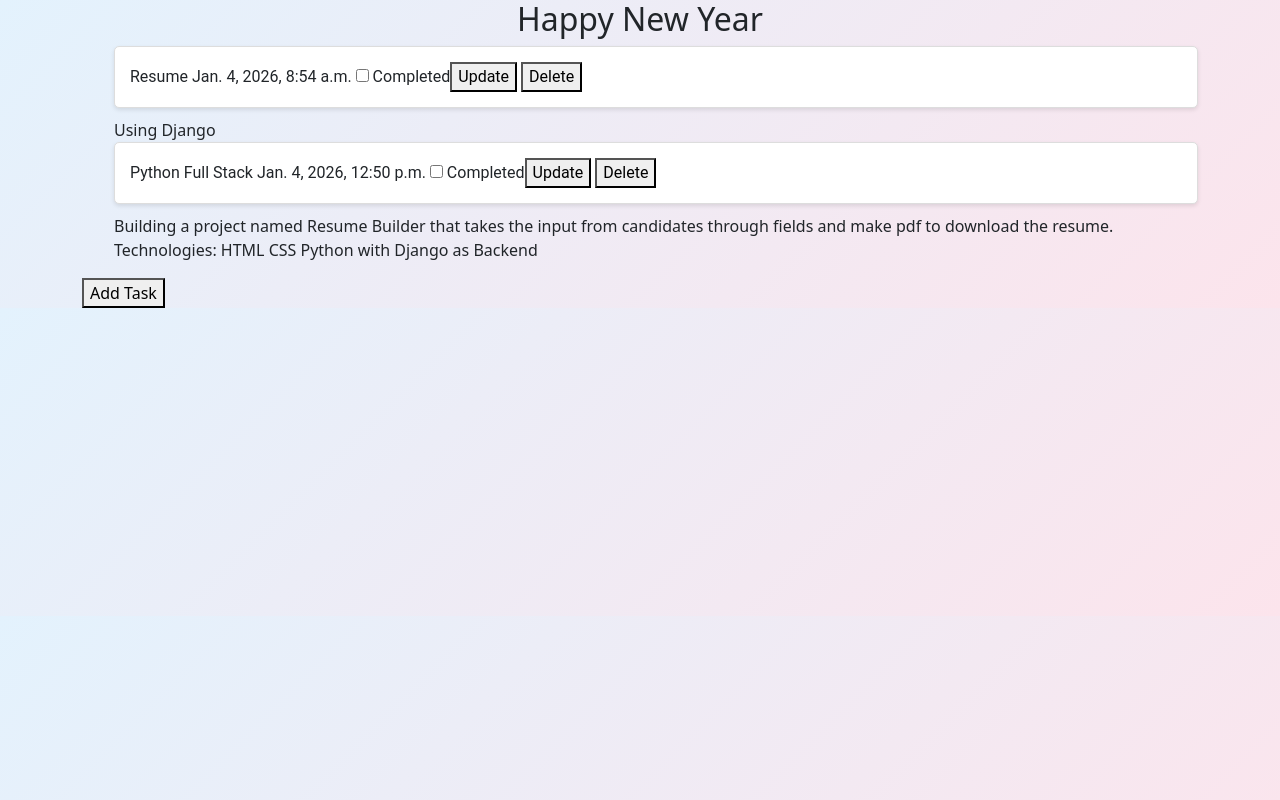
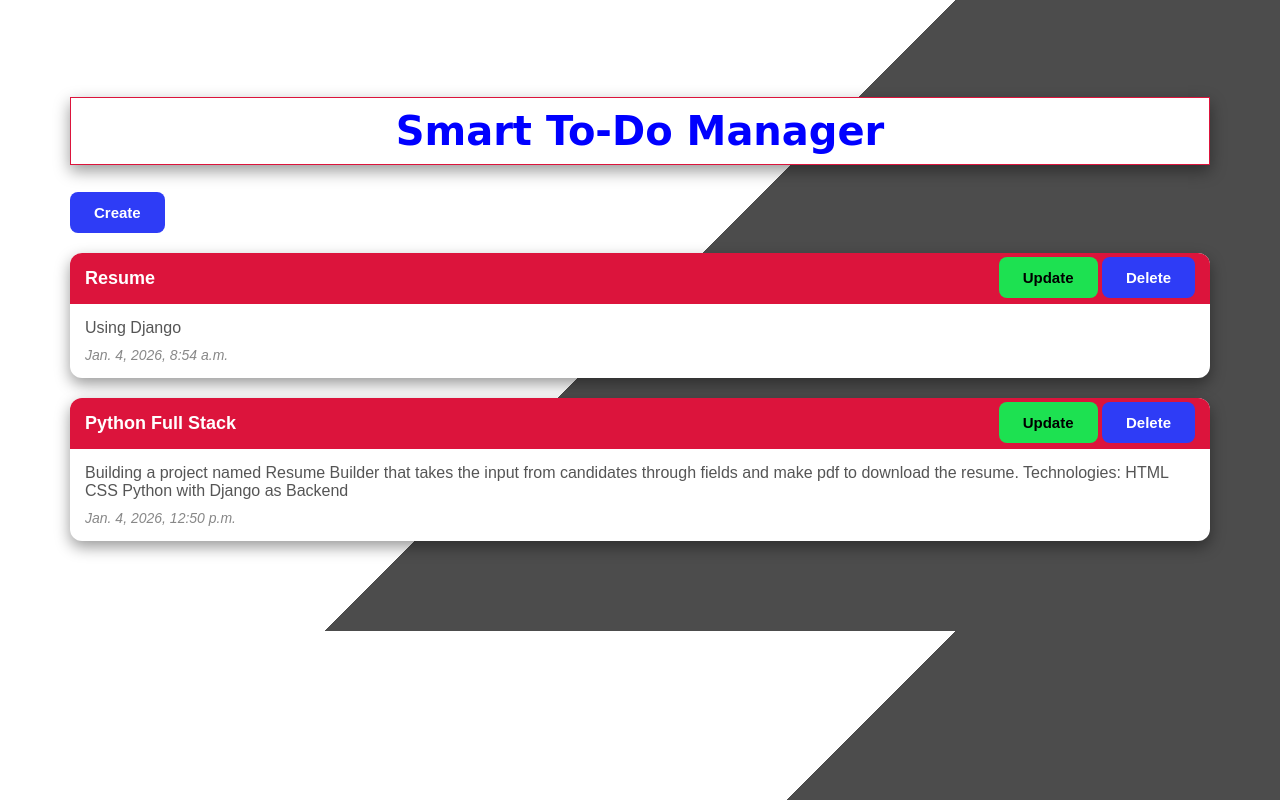
Before and after one commit to KPAVANTEJA/Todo_Django, a Django app: page / in a window 1280 px wide. Run offline with Django 5.2, Linux system fonts and the light colour scheme; data comes from the database, SQL or seed files in the repository; both versions use the stored data as it was after the commit.

Commit message:
Added Styles to the application

```diff
--- a/static/css/style.css
+++ /dev/null
@@ -1,21 +0,0 @@
-body{
-        font-family: "Roboto", sans-serif;
-        background: linear-gradient(135deg, #e3f2fd, #fce4ec);
-        color: #333;
-    }
-    h2 {
-        font-weight: bold;
-        text-align: center;
-        margin: 20px;
-    }
-    li {
-        background: #ffffff;
-        border: 1px solid #ddd;
-        border-radius: 5px;
-        font-family: "Roboto", sans-serif;
-        padding: 15px;
-
-        list-style: none;
-        margin-bottom: 10px;
-        box-shadow: 0 2px 4px rgba(0, 0, 0, 0.1);
-    }
--- /dev/null
+++ b/static/style.css
@@ -0,0 +1,208 @@
+body{
+  font-family: 'Poppins', sans-serif;
+  background: linear-gradient(135deg, rgba(255,255,255,0.7) 50%, rgba(0,0,0,0.7) 50%);
+  margin: 0;
+  padding: 70px;
+}
+.page-title{
+  background-color: white;
+  border: 1px solid crimson;
+  box-shadow: 0 6px 15px rgba(0,0,0,.4);
+  overflow: hidden;
+  padding: 10px;
+  text-align: center;
+  font-family: Brush Script MT, Brush Script Std, cursive;
+  font-size: 40px;
+  color: blue;
+  animation: slideDown 1s ease-out;
+}
+.page-title:hover {
+  color: crimson;
+  transform: scale(1.05);
+  transition: 0.3s;
+}
+.btn {
+  padding: 10px 20px;
+  border-radius: 8px;
+  border: none;
+  font-size: 15px;
+  cursor: pointer;
+  font-weight: 600;
+  transition: background-color 0.3s ease, transform 0.2s ease;
+}
+.btn-create {
+  background-color: rgb(46, 60, 246);
+  color: white;
+}
+.btn-create:hover {
+  background-color: crimson;
+  color : white;
+  transform: scale(1.05);
+}
+.btn-update {
+  background-color: #1de151;
+  color: black;
+  text-decoration: none;
+}
+.btn-update:hover {
+  background-color: rgb(46, 60, 246);
+  color: white;
+  transform: scale(1.05);
+}
+.btn-delete {
+  background-color: rgb(46, 60, 246);
+  color: white;
+  text-decoration: none;
+}
+.btn-delete:hover {
+  background-color: #1de151;
+  color: black;
+  transform: scale(1.05);
+}
+.card {
+  background: white;
+  border-radius: 12px;
+  margin: 20px 0;
+  box-shadow: 0 6px 15px rgba(0,0,0,0.4);
+  overflow: hidden;
+  animation: fadeInUp 0.8s ease;
+  transition: transform 0.3s ease, box-shadow 0.3s ease;
+}
+.card:hover {
+  transform: scale(1.03);
+  box-shadow: 0 10px 20px rgba(0,0,0,0.2);
+}
+.card-header {
+  display: flex;
+  justify-content: space-between;
+  align-items: center;
+  padding: 15px;
+  background-color: crimson ;
+  color: white;
+  animation: pulseHeader 3s infinite;
+}
+.todo-title {
+  font-size: 18px;
+  font-weight: bold;
+}
+.card-body {
+  padding: 15px;
+  color: #555;
+  animation: fadeIn 1.2s ease;
+}
+.todo-description {
+  margin-bottom: 10px;
+  transition: transform 0.3s ease;
+}
+.todo-description:hover {
+  transform: translateX(5px);
+  color: #000;
+}
+.todo-date {
+  font-size: 14px;
+  color: #888;
+  transition: opacity 0.3s ease;
+}
+.todo-date:hover {
+  opacity: 0.7;
+}
+@keyframes fadeInUp {
+  from { opacity: 0; transform: translateY(20px); }
+  to { opacity: 1; transform: translateY(0); }
+}
+@keyframes slideDown {
+  from { opacity: 0; transform: translateY(-30px); }
+  to { opacity: 1; transform: translateY(0); }
+}
+@keyframes pulseHeader {
+  0% { background-position: 0% 50%; }
+  50% { background-position: 100% 50%; }
+  100% { background-position: 0% 50%; }
+}
+@keyframes fadeOut { from { opacity: 1; } to { opacity: 0; } }
+@keyframes fadeIn  { from { opacity: 0; } to { opacity: 1; } }
+
+/*This is form page*/
+.task-form-container {
+  max-width: 600px;
+  margin: 50px auto;
+  padding: 30px;
+  background: crimson;
+  border-radius: 12px;
+  box-shadow: 0 8px 20px rgb(228, 13, 42);
+  animation: fadeInUp 1s ease;
+}
+.form-title {
+  text-align: center;
+  font-size: 2rem;
+  color: white;
+  margin-bottom: 20px;
+  animation: slideDown 1s ease;
+}
+.form-title:hover {
+  color: rgb(46, 60, 246);
+  transform: scale(1.05);
+  transition: 0.3s;
+}
+.form-group {
+  margin-bottom: 20px;
+  animation: fadeIn 1.2s ease;
+}
+.form-label {
+  display: block;
+  font-family: Brush Script MT, Brush Script Std, cursive;
+  font-weight: 400;
+  font-size: 25px;
+  margin-bottom: 8px;
+  color: white;
+  transition: color 0.3s ease;
+}
+.form-label:hover {
+  color: blue;
+}
+.form-input, .form-textarea {
+  width: 100%;
+  padding: 10px;
+  border: 2px solid #ddd;
+  border-radius: 8px;
+  font-size: 1rem;
+  transition: all 0.3s ease;
+}
+.form-input:focus, .form-textarea:focus {
+  border-color: greenyellow;
+  box-shadow: 0 0 8px rgba(18, 36, 238, 0.6);
+  transform: scale(1.02);
+}
+.form-input:hover, .form-textarea:hover {
+  border-color: blue;
+}
+.form-textarea {
+  min-height: 120px;
+  resize: vertical;
+}
+.btn {
+  padding: 12px 24px;
+  border-radius: 8px;
+  border: none;
+  cursor: pointer;
+  font-weight: 600;
+  transition: all 0.3s ease;
+}
+.btn-save {
+  background: linear-gradient(45deg, rgb(46, 60, 246), rgb(208, 8, 191));
+  color: white;
+  width: 100%;
+}
+.btn-save:hover {
+  background: linear-gradient(45deg, rgb(208, 8, 191), rgb(46, 60, 246));
+  transform: translateY(-3px) scale(1.05);
+  box-shadow: 0 6px 15px rgba(0,0,0,0.2);
+}
+@keyframes fadeInUp {
+  from { opacity: 0; transform: translateY(30px); }
+  to { opacity: 1; transform: translateY(0); }
+}
+@keyframes slideDown {
+  from { opacity: 0; transform: translateY(-30px); }
+  to { opacity: 1; transform: translateY(0); }
+}
--- a/templates/base.html
+++ b/templates/base.html
@@ -5,11 +5,11 @@
     <meta charset="UTF-8">
     <meta name="viewport" content="width=device-width, initial-scale=1.0">
     <title>To Do Project</title>
-    <link rel="stylesheet" href="{% static 'css/style.css' %}">
-    <link href="https://cdn.jsdelivr.net/npm/bootstrap@5.3.8/dist/css/bootstrap.min.css" rel="stylesheet" integrity="sha384-sRIl4kxILFvY47J16cr9ZwB07vP4J8+LH7qKQnuqkuIAvNWLzeN8tE5YBujZqJLB" crossorigin="anonymous">
-    <script src="https://cdn.jsdelivr.net/npm/bootstrap@5.3.8/dist/js/bootstrap.bundle.min.js" integrity="sha384-FKyoEForCGlyvwx9Hj09JcYn3nv7wiPVlz7YYwJrWVcXK/BmnVDxM+D2scQbITxI" crossorigin="anonymous"></script>
+    <link rel="stylesheet" href="{% static 'style.css' %}">
+    <!-- <link href="https://cdn.jsdelivr.net/npm/bootstrap@5.3.8/dist/css/bootstrap.min.css" rel="stylesheet" integrity="sha384-sRIl4kxILFvY47J16cr9ZwB07vP4J8+LH7qKQnuqkuIAvNWLzeN8tE5YBujZqJLB" crossorigin="anonymous">
+    <script src="https://cdn.jsdelivr.net/npm/bootstrap@5.3.8/dist/js/bootstrap.bundle.min.js" integrity="sha384-FKyoEForCGlyvwx9Hj09JcYn3nv7wiPVlz7YYwJrWVcXK/BmnVDxM+D2scQbITxI" crossorigin="anonymous"></script> -->
 </head>
-<body>
+<body class="body">
     <div class="container">
         {% block content %}
 
--- a/templates/todo_list.html
+++ b/templates/todo_list.html
@@ -1,18 +1,32 @@
 {% extends 'base.html' %}
 {% block content %}
-<h2>Happy New Year</h2>
-<ol>
+<div>
+    <div>
+        <h1 class="page-title">Smart To‑Do Manager</h1>
+    </div>
+
+    <div>
+        <a href="{% url 'create_todo' %}">
+            <button class="btn btn-create">Create</button>
+        </a>
+    </div>
+
     {% for todo in todos %}
-        <li>{{todo.title}} {{todo.created_at}}
-            <label>
-    <input type="checkbox" name="completed" {% if todo.completed %} checked {% endif %}>
-    Completed
-</label><a href="{% url 'update_todo' todo.id %}"><button>Update</button></a>
-<a href="{% url 'delete_todo' todo.id %}"><button>Delete</button></a>
-        </li>
-        {{todo.description}}
+    <div class="card">
+        <div class=" card-header">
+            <div class="todo-title">
+                {{todo.title}}
+            </div>
+            <div class="todo-actions">
+                <a href="{% url 'update_todo' todo.id %}" class="btn btn-update">Update</a>
+                <a href="{% url 'delete_todo' todo.id %}" class="btn btn-delete">Delete</a>
+            </div>
+        </div>
+        <div class="card-body">
+            <div class="todo-description">{{todo.description}}</div>
+            <div class="todo-date"><em>{{todo.created_at}}</em></div>
+        </div>
+    </div>
     {% endfor %}
-</ol>
-
-<a href="{% url 'create_todo' %}"><button>Add Task</button></a>
+</div>
 {% endblock %}
--- a/to_do_project/settings.py
+++ b/to_do_project/settings.py
@@ -116,7 +116,4 @@ USE_TZ = True
 # https://docs.djangoproject.com/en/6.0/howto/static-files/
 
 STATIC_URL = 'static/'
-STATIC_ROOT = BASE_DIR / 'static'
-STATICFILES_DIRS = [
-    'css/static'
- ]
+STATICFILES_DIRS = [BASE_DIR/'static']
```
Also changed, not shown: templates/todo_form.html (+23 -13 lines), db.sqlite3, static/Black-Gradient-Texture-Background.jpg (added), static/Color-Transition-Gradient-Background-.jpg (added), static/Gradient-Space-Stars-Background-.jpg (added), static/istockphoto-154888574-1024x1024.jpg (added), static/question-mark-1872665_1280.webp (added).
